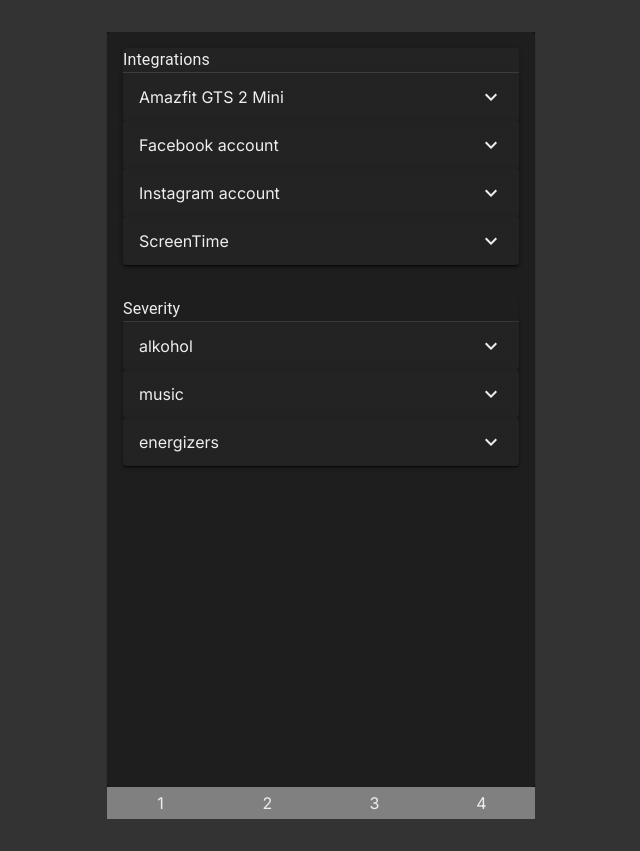
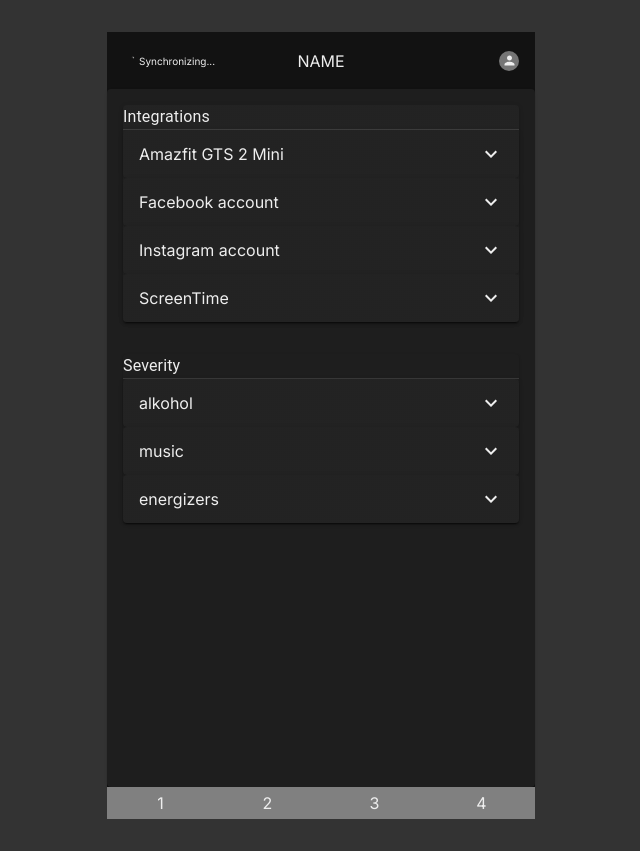
Before and after one commit to Truly-Depressed-Developers/ViceVigil, a Next.js app: page /settings in a window 1280 px wide. Shown: the whole page, without its empty margins (319-959 px from the left). Built offline with nearby package versions, Linux system fonts and the light colour scheme.

Commit message:
Added header

```diff
--- a/app/globals.scss
+++ b/app/globals.scss
@@ -21,7 +21,7 @@
 }
 
 .main {
-  height: calc(100% - 32px);
+  height: calc(100% - 32px - 57px);
   overflow-y: scroll;
   overflow-x: hidden;
   scrollbar-width: none;
--- a/app/layout.tsx
+++ b/app/layout.tsx
@@ -4,6 +4,7 @@
 import {Navbar} from "@/components/Navbar/Navbar";
 import {LayoutWrapper} from "@/app/LayoutWrapper";
 import {Paper} from "@mui/material";
+import {Header} from "@/components/Header/Header";
 
 const inter = Inter({ subsets: ["latin"] });
 
@@ -21,6 +22,7 @@
     <LayoutWrapper>
       <html lang="en">
         <body className={inter.className}>
+          <Header />
           <Paper className="main">{children}</Paper>
           <Navbar />
         </body>
--- /dev/null
+++ b/components/Header/Header.module.scss
@@ -0,0 +1,34 @@
+.header {
+  height: 57px;
+  display: grid;
+  grid-template-columns: repeat(3, 1fr);
+  grid-template-rows: 1fr;
+  align-items: center;
+  padding: 0 16px;
+
+  .sync {
+    font-size: 10px;
+    display: flex;
+    align-items: center;
+
+    .spinner {
+      width: 12px;
+      height: 12px;
+      margin-right: 4px;
+    }
+  }
+
+  .name {
+    text-align: center;
+  }
+
+  .user-container {
+    display: flex;
+    justify-content: flex-end;
+
+    .user {
+      width: 20px;
+      height: 20px;
+    }
+  }
+}
--- /dev/null
+++ b/components/Header/Header.tsx
@@ -0,0 +1,22 @@
+import React from "react";
+import styles from "./Header.module.scss";
+import {Avatar, CircularProgress} from "@mui/material";
+
+export const Header: React.FC = () => {
+  return (
+    <div className={styles["header"]}>
+      <span className={styles['sync']}>
+        <CircularProgress size={12} className={styles["spinner"]}/>
+        Synchronizing...
+      </span>
+
+      <span className={styles['name']}>
+        NAME
+      </span>
+
+      <span className={styles["user-container"]}>
+        <Avatar className={styles["user"]} />
+      </span>
+    </div>
+  )
+}
```
